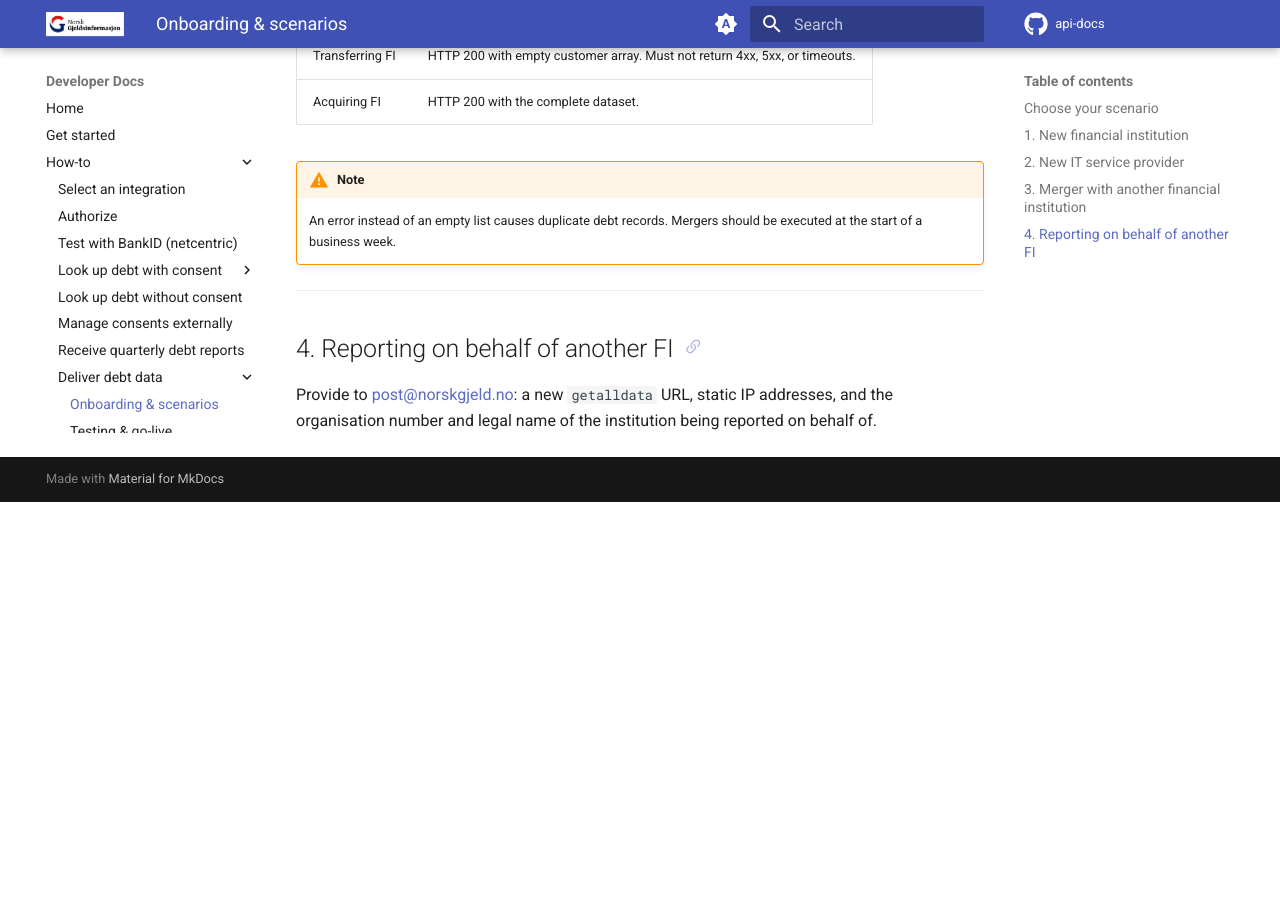
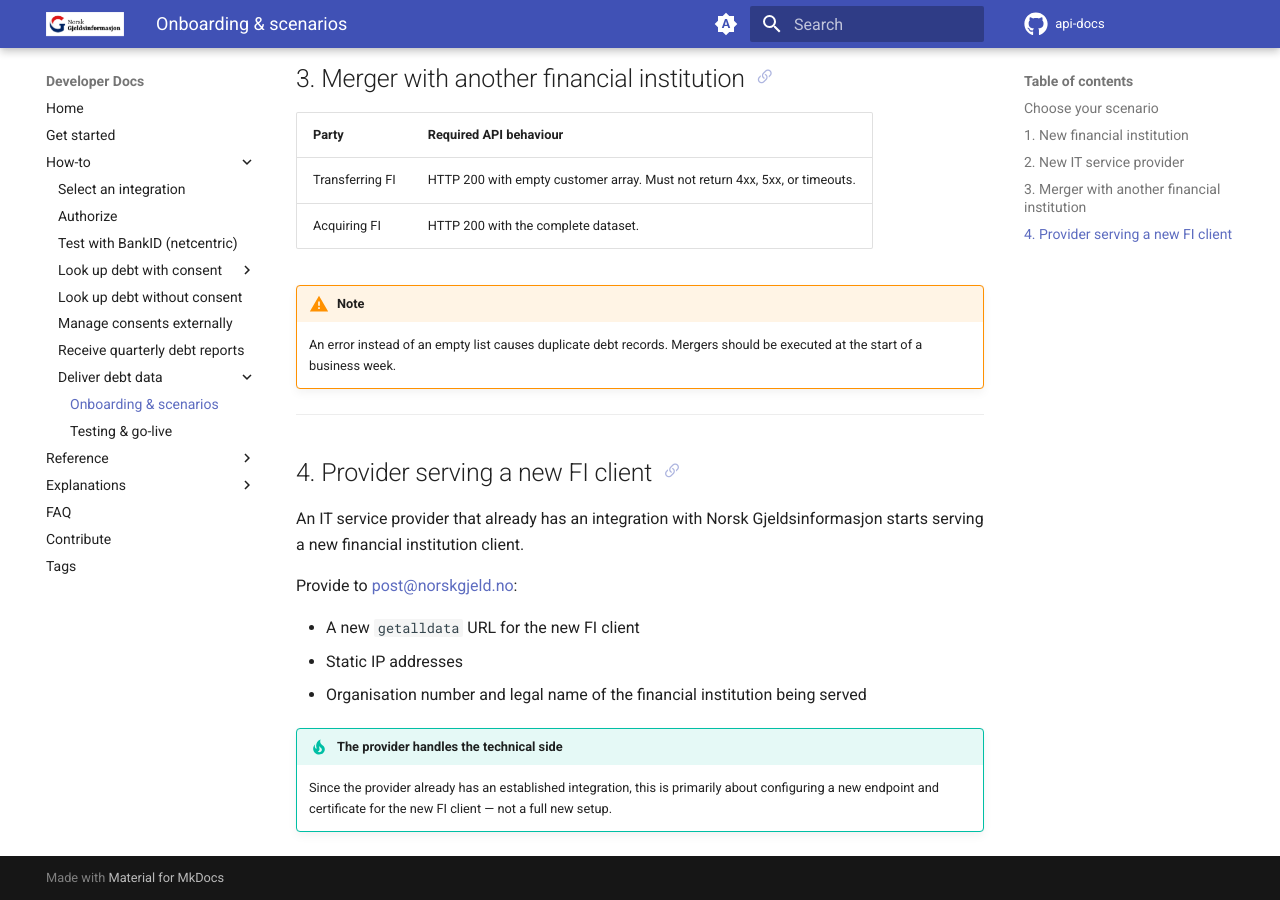
Before and after one commit to norsk-gjeldsinformasjon/api-docs, an MkDocs documentation site: the page built from docs/howto/deliver-debt-data/Onboarding_and_Scenarios.md, in a window 1280 px wide and 900 px high, scrolled down 1571 px. Built offline with MkDocs 1.6.1 and Material for MkDocs 9.7.7, drawn with Linux system fonts in a browser that asks for light colours; comment, search, counter and statistics services are not loaded; before the commit the page ends 2073 px from its top, so only the background shows below that; some of the changed text lies outside the part shown.

Commit message:
Add explanation page for debt data delivery changes
Add explaining for concepts and cut over procedures for mergers,
provider changes, and portfolio transfers.

```diff
--- a/docs/howto/deliver-debt-data/Onboarding_and_Scenarios.md
+++ b/docs/howto/deliver-debt-data/Onboarding_and_Scenarios.md
@@ -7,6 +7,9 @@ tags:
 
 Before you can deliver debt data to Norsk Gjeldsinformasjon, a signed agreement must be in place and your technical setup must be registered.
 
+!!! info "Understanding the concepts"
+    For a conceptual overview of roles (FI, provider, providerID) and how mergers, provider changes, and portfolio transfers work, see [Managing changes in data delivery](../../explanation/delivery-changes.md).
+
 ## Choose your scenario
 
 | Scenario | Description |
@@ -14,7 +17,7 @@ Before you can deliver debt data to Norsk Gjeldsinformasjon, a signed agreement
 | [1. New financial institution](#1-new-financial-institution) | First-time integration with no prior connection to Norsk Gjeldsinformasjon |
 | [2. New IT service provider](#2-new-it-service-provider) | Migrating to a new provider — existing integration or not |
 | [3. Merger with another FI](#3-merger-with-another-financial-institution) | Handling data transfer between merging institutions |
-| [4. Reporting on behalf of another FI](#4-reporting-on-behalf-of-another-fi) | Debt collection agencies acting for another institution |
+| [4. Provider serving a new FI client](#4-provider-serving-a-new-fi-client) | An IT service provider starts serving a new financial institution |
 
 ---
 
@@ -58,6 +61,15 @@ Send a request to [post@norskgjeld.no](mailto:post@norskgjeld.no) with:
 
 ---
 
-## 4. Reporting on behalf of another FI
+## 4. Provider serving a new FI client
 
-Provide to [post@norskgjeld.no](mailto:post@norskgjeld.no): a new `getalldata` URL, static IP addresses, and the organisation number and legal name of the institution being reported on behalf of.
+An IT service provider that already has an integration with Norsk Gjeldsinformasjon starts serving a new financial institution client.
+
+Provide to [post@norskgjeld.no](mailto:post@norskgjeld.no):
+
+- A new `getalldata` URL for the new FI client
+- Static IP addresses
+- Organisation number and legal name of the financial institution being served
+
+!!! tip "The provider handles the technical side"
+    Since the provider already has an established integration, this is primarily about configuring a new endpoint and certificate for the new FI client — not a full new setup.
--- a/mkdocs.yml
+++ b/mkdocs.yml
@@ -101,6 +101,7 @@ nav:
     - Explanations: explanation/index.md
     - Consent: explanation/consent.md
     - Consuming event feeds: explanation/consume-events-feed.md
+    - Managing data delivery changes: explanation/delivery-changes.md
   - FAQ: faq.md
   - Contribute: contributing.md
   - Tags: tags/index.md
```
Also changed, not shown: docs/explanation/delivery-changes.md (added, +119 -0 lines), docs/faq.md (+12 -0 lines).
